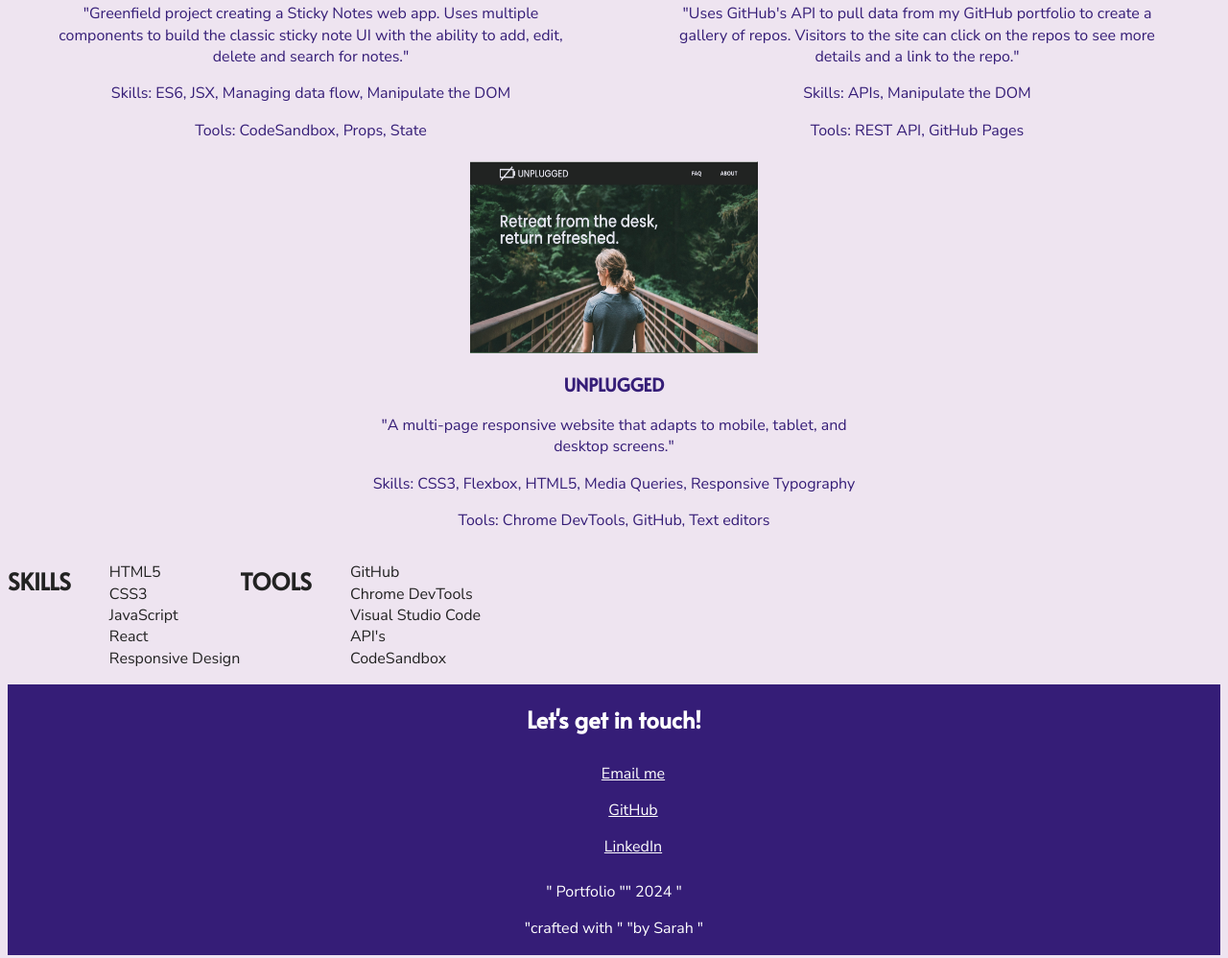
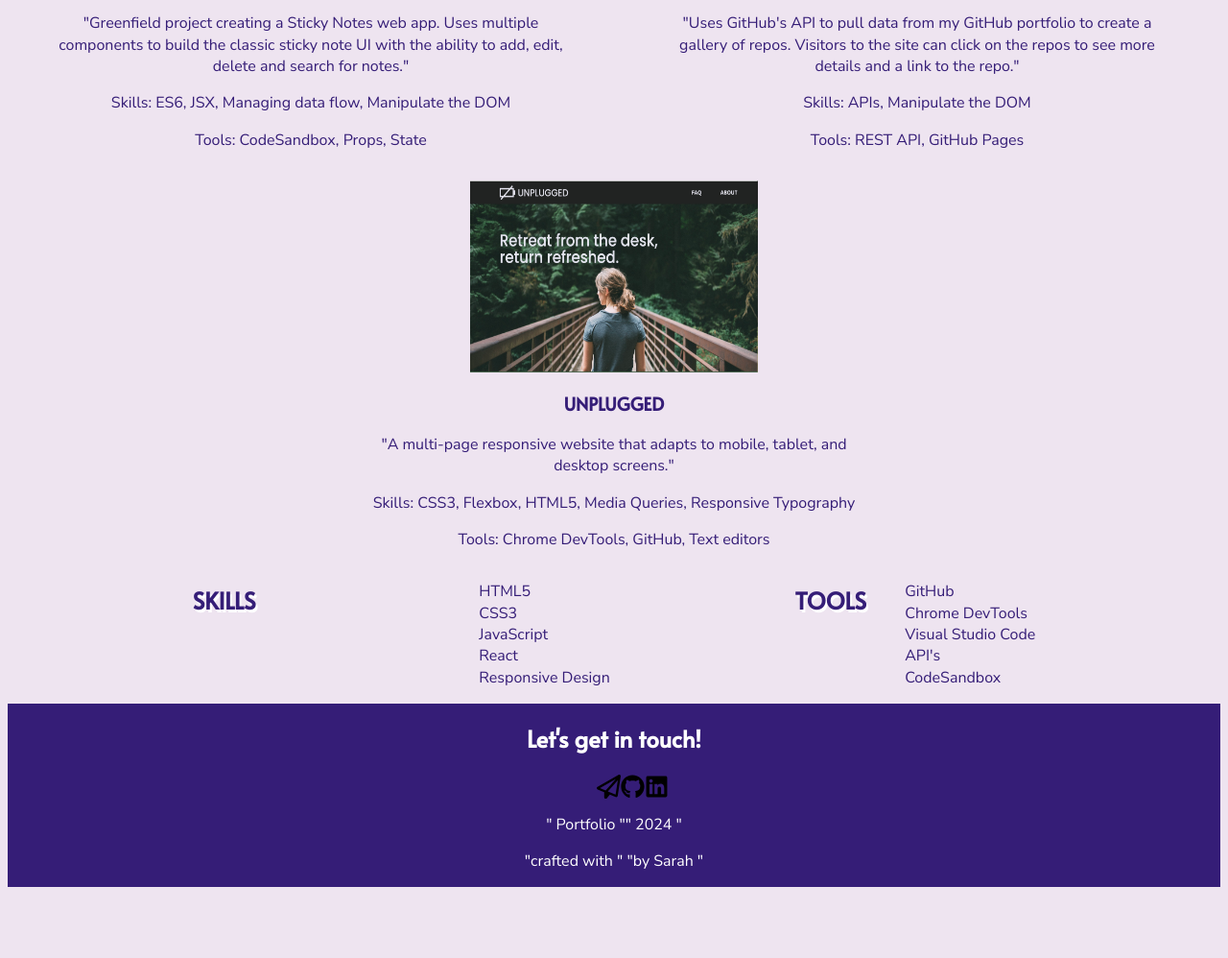
Before and after one commit to sarahlibx/sarah-smith-portolio, a website built with webpack: page index.html in a window 1280 px wide. Shown: the part 1198-2196 px from the top of the page at 96% size. After the commit the page ends 2130 px from the top, so only its background shows below. Built offline with nearby package versions, Linux system fonts and the light colour scheme.

Commit message:
More CSS editing

```diff
--- a/css/style.css
+++ b/css/style.css
@@ -166,13 +166,16 @@ footer {
 }
 
 .social-icons {
+  display: flex;
+  justify-content: center;
   list-style: none;
+  color: white;
 }
 
-.social-icons a {
+.social-icons img {
   color: white;
-  display: block;
-  padding: 8px;
+  width: 25px;
+  height: 25px;
 }
 
 /* body styling */
@@ -246,6 +249,11 @@ footer {
   color: #351D77;
   align-content: space-between;
   gap: 5px 0px;
+  padding-top: 10px;
+}
+
+.project-3:hover {
+  outline: 5px solid #EC91C4;
 }
 
 .project-4 {
@@ -254,6 +262,11 @@ footer {
   color: #351D77;
   align-content: space-between;
   gap: 5px 0px;
+  padding-top: 10px;
+}
+
+.project-4:hover {
+  outline: 5px solid #EC91C4;
 }
 
 .project-5 {
@@ -262,6 +275,11 @@ footer {
   color: #351D77;
   align-content: space-between;
   gap: 5px 0px;
+  padding-top: 10px;
+}
+
+.project-5:hover {
+  outline: 5px solid #EC91C4;
 }
 
 .project-1 p {
@@ -284,21 +302,44 @@ footer {
   padding: 0px 50px;
 }
 
-#skills-tools {
+#skills-tools-wrapper {
+  display: flex;
+  justify-content: space-evenly;
+  flex-basis: 150px;
+  color:#351D77;
+}
 
+#skills-tools-wrapper h2 {
+  text-transform: uppercase;
+  align-items: baseline;
+  color:#351D77;
+  text-shadow: white 2px 3px;
 }
 
 .skills-wrapper {
  display: flex;
 }
 
-.skills-wrapper h2 {
-  text-transform: uppercase;
+.tools-wrapper {
+  display: flex;
 }
 
 .skills-wrapper li {
   list-style: none;
 }
+
+.skills-wrapper li:hover {
+  font-weight: bold;
+}
+
+.tools-wrapper li {
+  list-style: none;
+}
+
+.tools-wrapper li:hover {
+  font-weight: bold;
+}
+
 /* ==========================================================================
    Helper classes
    ========================================================================== */
--- a/index.html
+++ b/index.html
@@ -119,9 +119,9 @@
   </div>
 </section>
 
-<section id="skills-tools">
+<section id="skills-tools-wrapper">
+  <h2>Skills</h2>
   <div class="skills-wrapper">
-    <h2>Skills</h2>
     <ul>
       <li>HTML5</li>
       <li>CSS3</li>
@@ -129,6 +129,8 @@
       <li>React</li>
       <li>Responsive Design</li>
     </ul>
+  </div>
+    <div class="tools-wrapper">
     <h2>Tools</h2>
     <ul>
       <li>GitHub</li>
@@ -148,9 +150,9 @@
   <div class="contact-info">
   <h2 class="contact-header">Let's get in touch!</h2>
   <ul class="social-icons">
-    <li><a href="mailto:sarahlib90@gmail.com" target="_blank">Email me</a></li>
-    <li><a href="https://github.com/sarahlibx" target="_blank">GitHub</a></li>
-    <li><a href="https://www.linkedin.com/in/sarah-smith-9b559921b" target="_blank">LinkedIn</a></li>
+    <li><a href="mailto:sarahlib90@gmail.com" target="_blank"><img src = "img/paper-plane-regular.svg" alt="Email me"></a></li>
+    <li><a href="https://github.com/sarahlibx" target="_blank"><img src = "img/github-brands-solid.svg" alt="GitHub"></a></li>
+    <li><a href="https://www.linkedin.com/in/sarah-smith-9b559921b" target="_blank"><img src = "img/linkedin-brands-solid.svg" alt="LinkedIn"></a></li>
   </ul>
 </div>
 <div class="copyright-wrapper">
```
Also changed, not shown: img/github-brands-solid.svg (added), img/linkedin-brands-solid.svg (added), img/paper-plane-regular.svg (added).
